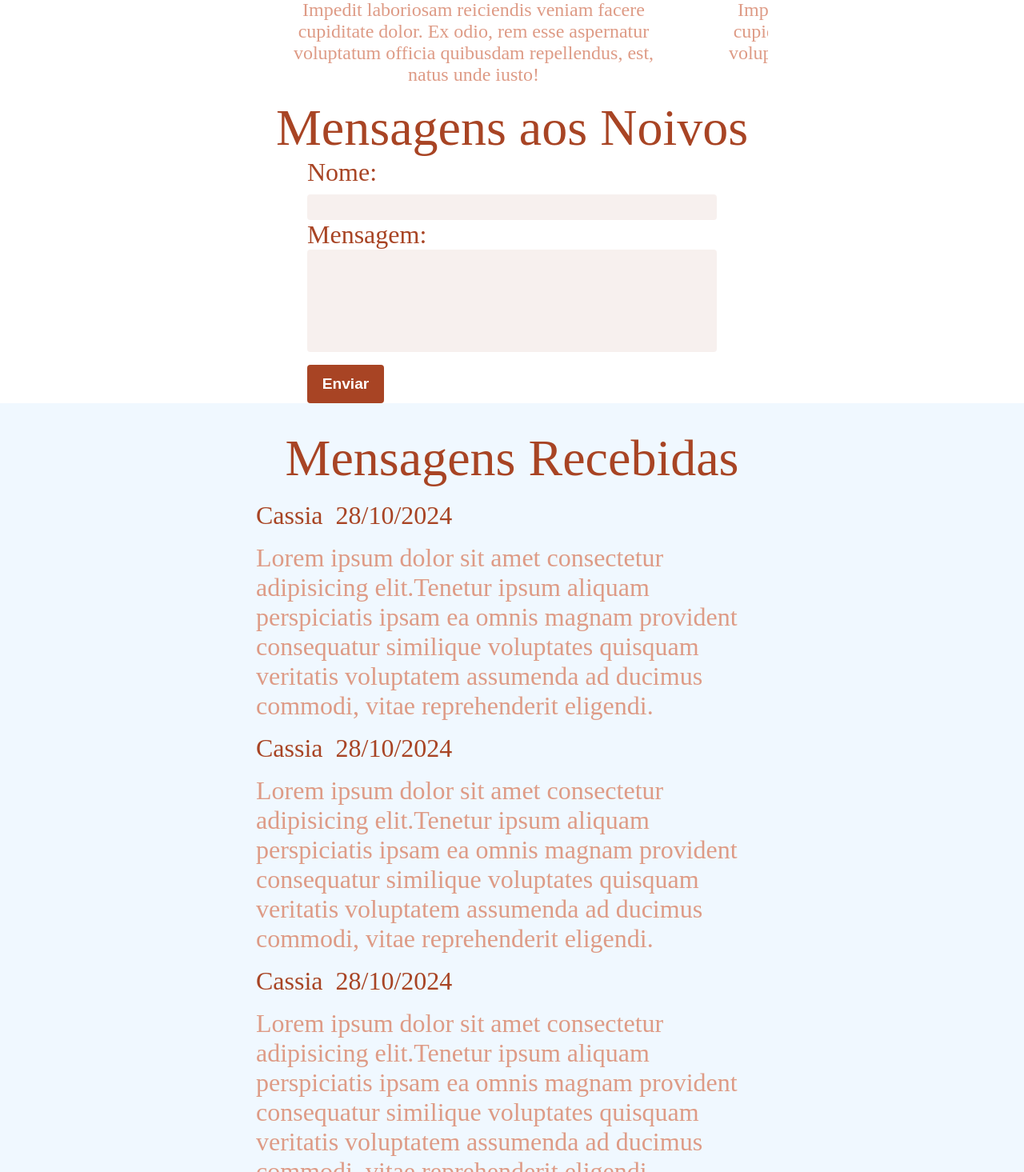
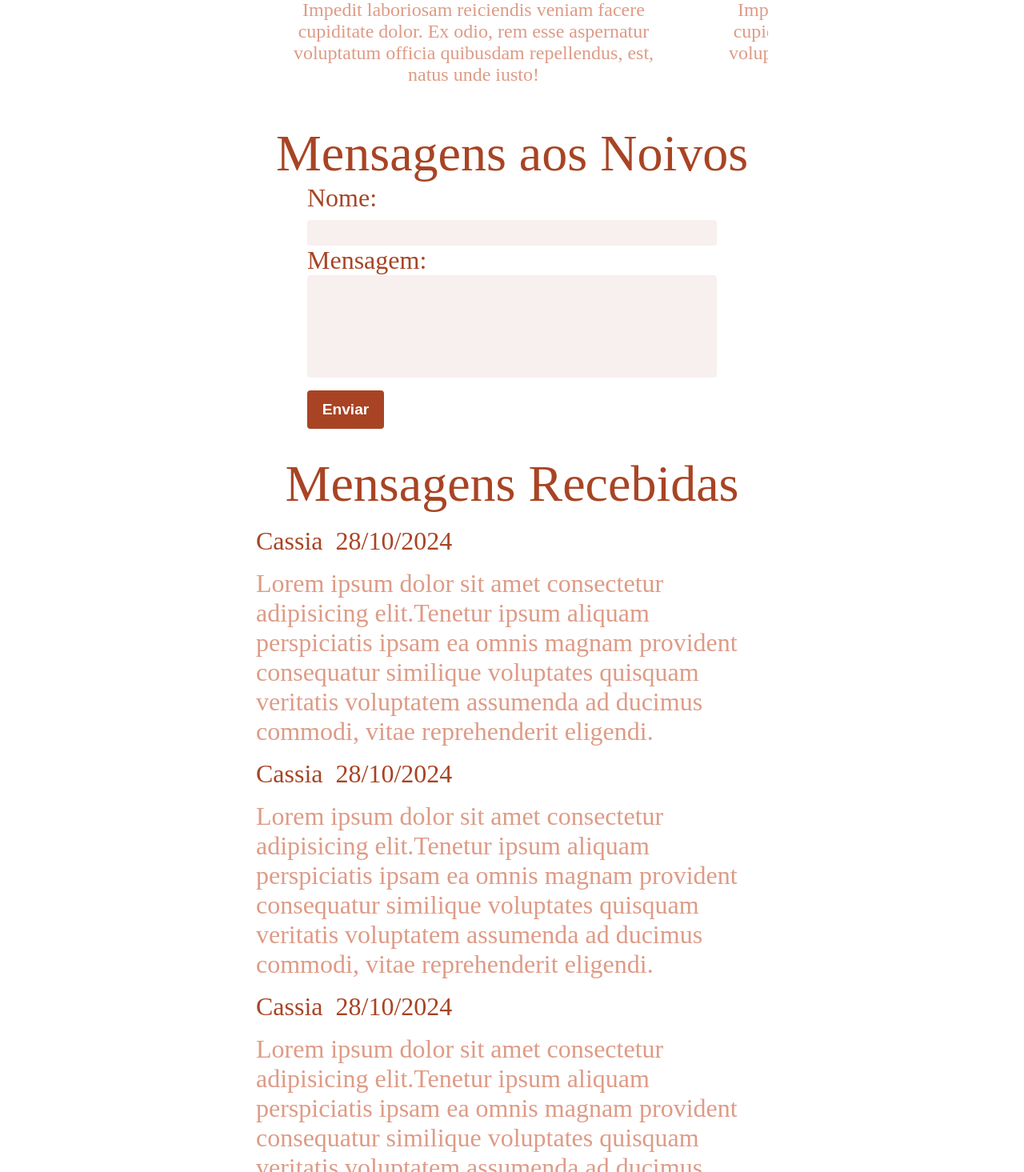
Before and after one commit to paulohlips/my-wedding, a React (Vite) app: page / in a window 1280 px wide. Shown: the part 2305-3770 px from the top of the page at 80% size. Built offline with nearby package versions, Linux system fonts and the light colour scheme; a web font is replaced by a local one.

Commit message:
updating styles

```diff
--- a/src/sections/MessageToFiancess.module.css
+++ b/src/sections/MessageToFiancess.module.css
@@ -2,6 +2,7 @@
     display: flex;
     align-items: center;
     flex-direction: column;
+    padding-top: 2rem;
 }
 
 .form>p {
--- a/src/sections/Messages.module.css
+++ b/src/sections/Messages.module.css
@@ -1,6 +1,5 @@
 .messageBox {
     display: flex;
-    background-color: aliceblue;
     flex-direction: column;
     align-items: center;
     padding-top: 2rem;
```
